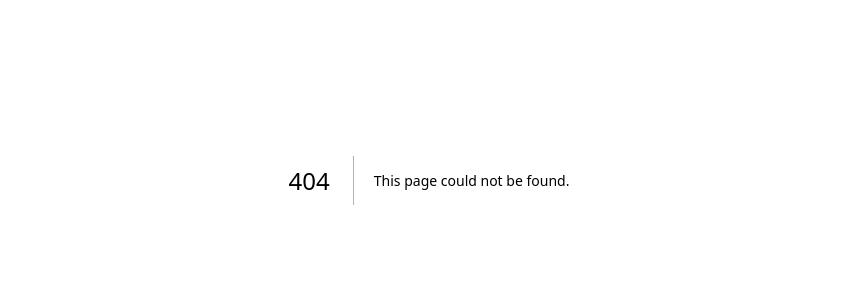
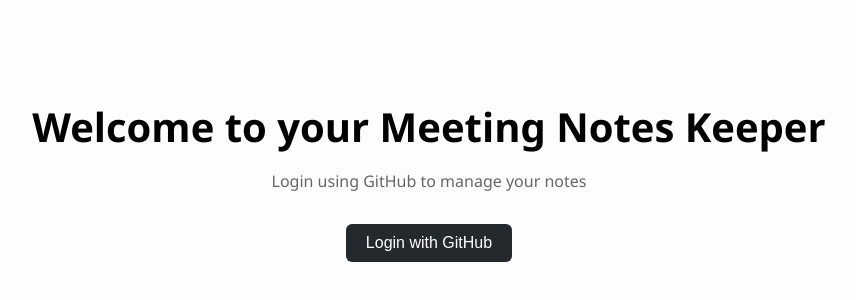
Before and after one commit to shreenithinandakumar/Meeting-Notes-Keeper, a Next.js app: page /login in a window 1280 px wide. Before the commit this address had no page. Shown: the part 220-520 px from the top of the page, without its empty margins (211-1067 px from the left). Built offline with nearby package versions, Linux system fonts and the light colour scheme.

Commit message:
added login auth

```diff
--- /dev/null
+++ b/app/api/auth/[...nextauth]/route.js
@@ -0,0 +1,20 @@
+import NextAuth from "next-auth";
+import GitHubProvider from "next-auth/providers/github";
+
+export const authOptions = {
+  providers: [
+    GitHubProvider({
+      clientId: process.env.GITHUB_ID,
+      clientSecret: process.env.GITHUB_SECRET,
+    }),
+  ],
+  callbacks: {
+    async session({ session, token }) {
+      session.user.id = token.sub;
+      return session;
+    },
+  },
+};
+
+const handler = NextAuth(authOptions);
+export { handler as GET, handler as POST };
--- a/app/api/notes/route.js
+++ b/app/api/notes/route.js
@@ -1,10 +1,18 @@
 import {connectDB} from '@/lib/mongodb'
 import Note from '@/models/Note'
+import { getServerSession } from "next-auth";
+import { authOptions } from "../auth/[...nextauth]/route";
 
 export async function GET() {
+  const session = await getServerSession(authOptions);
+
+  if (!session) {
+    return Response.json({ message: "Unauthorized" }, { status: 401 });
+  }
+
   try {
     await connectDB()
-    const notes = await Note.find().sort({ createdAt: -1 })
+    const notes = await Note.find({ userId: session.user.id }).sort({ createdAt: -1 })
     return Response.json({
         notes
     })
@@ -18,10 +26,19 @@
 }
 
 export async function POST(req) {
+  const session = await getServerSession(authOptions);
+
+  if (!session) {
+    return Response.json({ message: "Unauthorized" }, { status: 401 });
+  }
+
   try {
     await connectDB()
     const body = await req.json()
-    const newNote = await Note.create(body)
+    const newNote = await Note.create({
+      ...body,
+      userId: session.user.id,
+    })
     return Response.json(
         {newNote},
         {status: 200}
--- a/app/layout.js
+++ b/app/layout.js
@@ -1,5 +1,6 @@
 import { Geist, Geist_Mono } from "next/font/google";
 import "./globals.css";
+import { SessionProvider } from 'next-auth/react'
 
 const geistSans = Geist({
   variable: "--font-geist-sans",
@@ -20,7 +21,9 @@
   return (
     <html lang="en">
       <body className={`${geistSans.variable} ${geistMono.variable}`}>
-        {children}
+        <SessionProvider>
+          {children}
+        </SessionProvider>
       </body>
     </html>
   );
--- /dev/null
+++ b/app/login/page.js
@@ -0,0 +1,14 @@
+import { signIn } from 'next-auth/react';
+import styles from '@/styles/LoginPage.module.css';
+
+export default function Login() {
+  return (
+    <div className={styles.container}>
+      <h1 className={styles.heading}>Welcome to your Meeting Notes Keeper</h1>
+      <p className={styles.paragraph}>Login using GitHub to manage your notes</p>
+      <button onClick={() => signIn('github')} className={styles.loginBtn}>
+        Login with GitHub
+      </button>
+    </div>
+  );
+}
--- a/models/Note.js
+++ b/models/Note.js
@@ -9,7 +9,8 @@
   actionItems: [{
     taskName: String,
     status: Boolean
-  }]
+  }],
+  userId: { type: String, required: true },
 }, { timestamps: true })
 
 export default mongoose.models.Note || mongoose.model("Note", NoteSchema)
--- a/package.json
+++ b/package.json
@@ -11,6 +11,7 @@
   "dependencies": {
     "mongoose": "^8.17.0",
     "next": "15.4.4",
+    "next-auth": "^4.24.11",
     "react": "19.1.0",
     "react-dom": "19.1.0"
   },
--- /dev/null
+++ b/styles/LoginPage.module.css
@@ -0,0 +1,33 @@
+.container {
+  height: 100vh;
+  display: flex;
+  flex-direction: column;
+  justify-content: center;
+  align-items: center;
+  background: #fdfdfd;
+  font-family: 'Segoe UI', Tahoma, Geneva, Verdana, sans-serif;
+}
+
+.heading {
+  font-size: 2.5rem;
+  margin-bottom: 1rem;
+}
+
+.paragraph{
+  margin-bottom: 2rem;
+  color: #666;
+}
+
+.loginBtn {
+  padding: 10px 20px;
+  background-color: #24292e;
+  color: white;
+  border: none;
+  border-radius: 6px;
+  cursor: pointer;
+  font-size: 16px;
+}
+
+.loginBtn:hover {
+  background-color: #333;
+}
```
Also changed, not shown: app/dashboard/page.js (+15 -2 lines), 1 other file (tests, documents, lock files or other folders).
